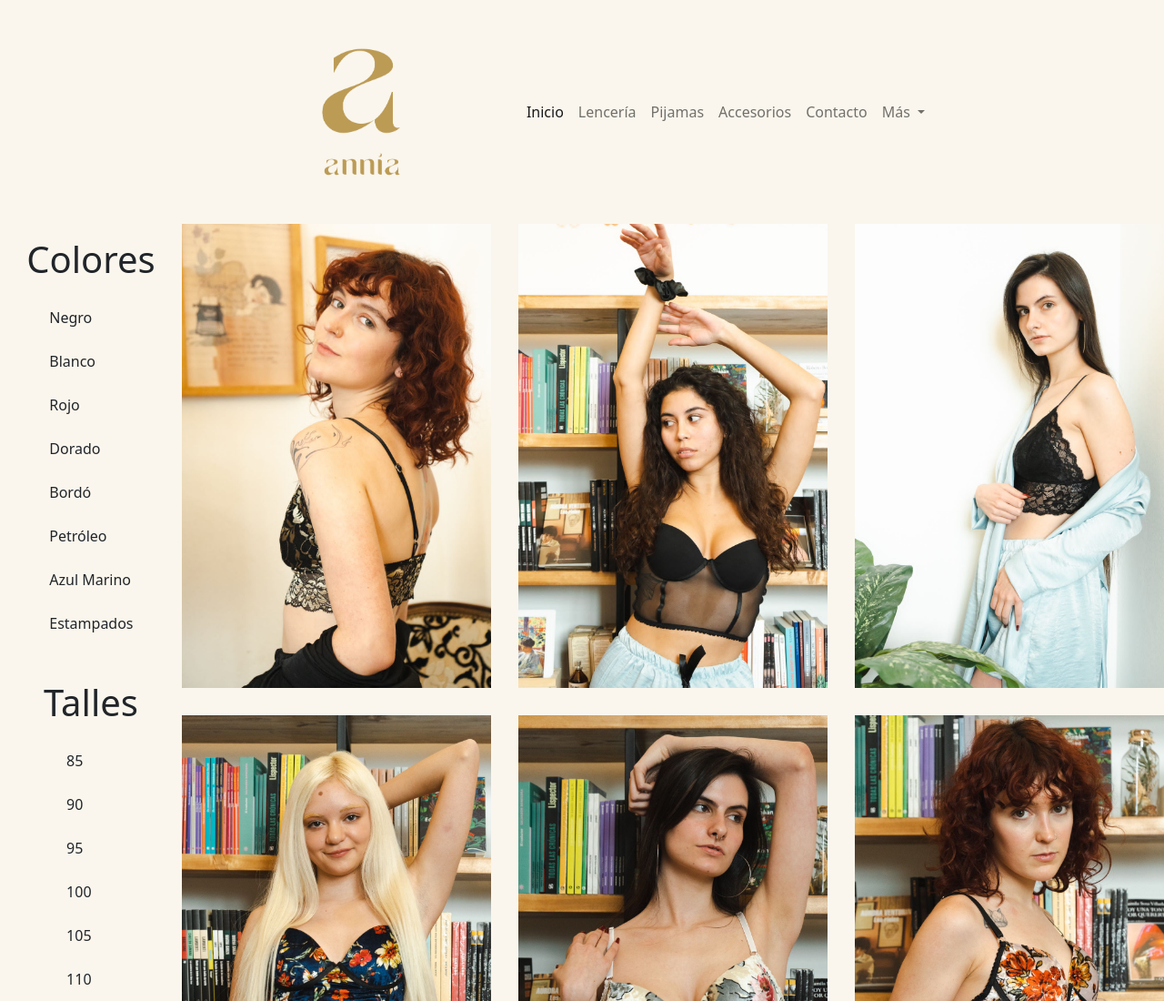
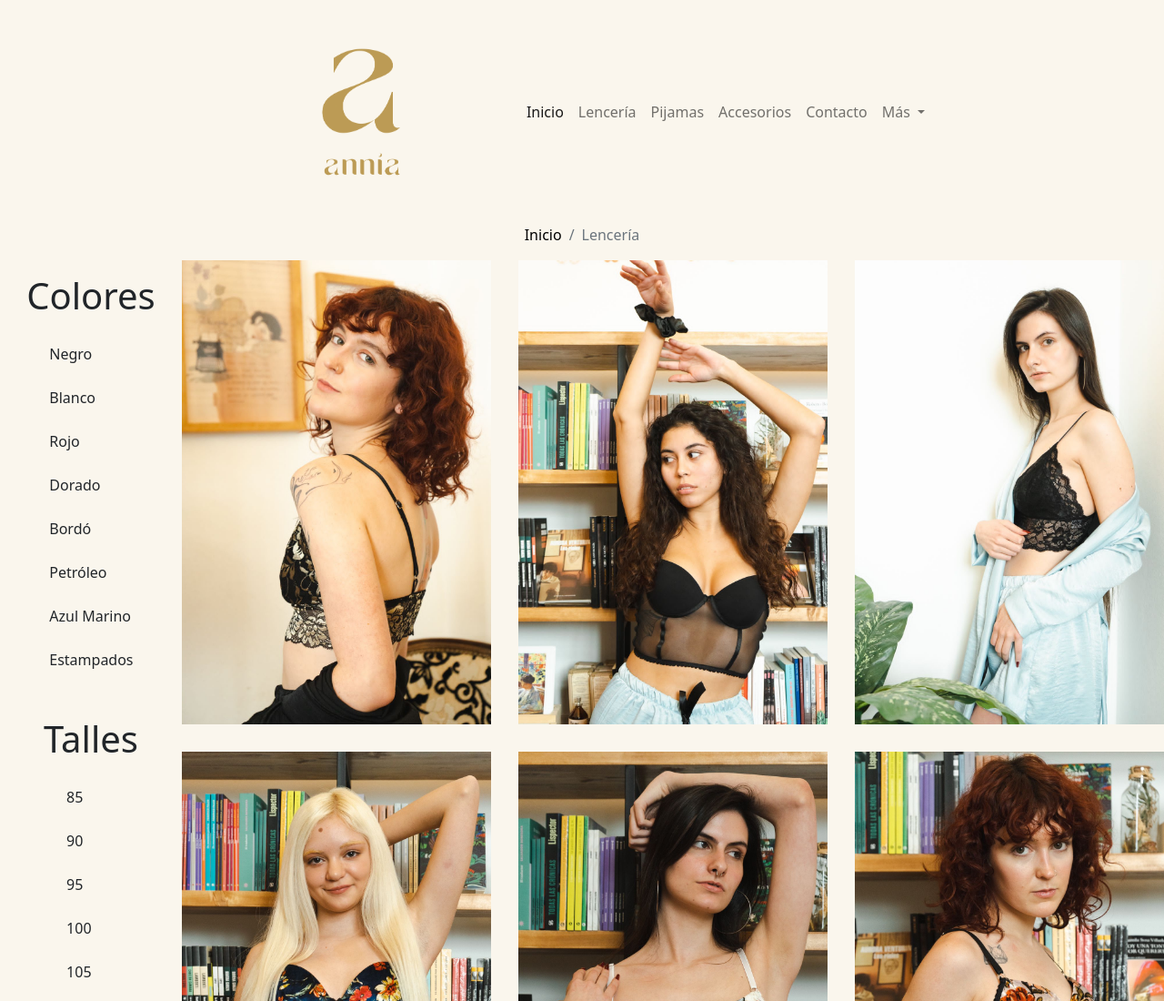
Before and after one commit to NicolasMorete/Annia, a plain HTML site: page html/lenceria.html in a window 1280 px wide. Shown: the top 1100 px of the page at 91% size. Drawn offline with nearby package versions, Linux system fonts and the light colour scheme.

Commit message:
agregandoBreadcrumb

```diff
--- a/css/annia.css
+++ b/css/annia.css
@@ -344,6 +344,10 @@ textarea {
     font-size: 1.5rem;
 }
 
+.breadcrumb {
+    justify-content: center;
+}
+
 
 /* -----------media query tablet (medidas no exactas)------------- */
 @media screen and (max-width:700px) {
--- a/html/lenceria.html
+++ b/html/lenceria.html
@@ -50,6 +50,12 @@
         </div>
       </nav>
      </header>
+     <nav aria-label="breadcrumb">
+      <ol class="breadcrumb">
+        <li class="breadcrumb-item"><a href="./inicio.html">Inicio</a></li>
+        <li class="breadcrumb-item active" aria-current="page">Lencería</li>
+      </ol>
+    </nav>
   <main class="maingrid">
      <div class="menues">
         <div class="menucolores"><h1 class="variantecolores">Colores</h1>
```
Also changed, not shown: html/accesorios.html (+6 -0 lines), html/contacto.html (+6 -0 lines), html/pijamas.html (+6 -0 lines).
